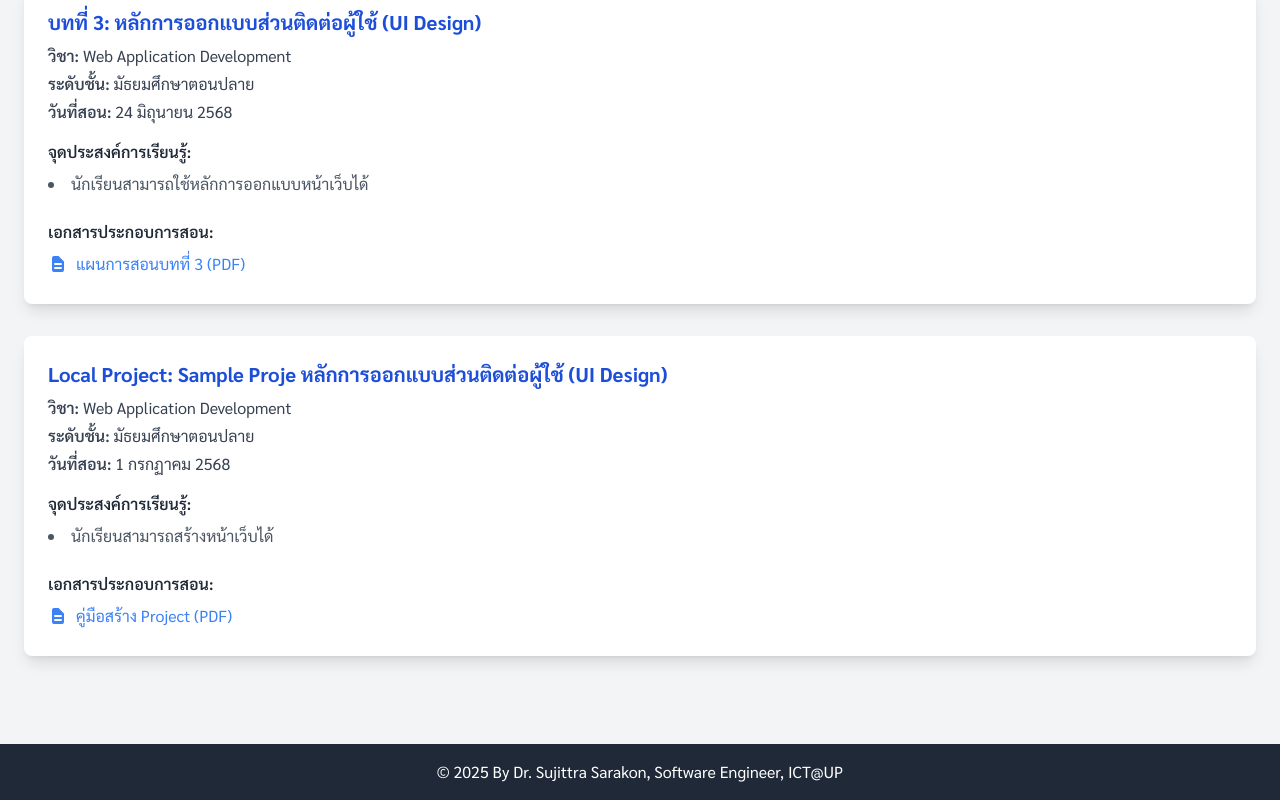
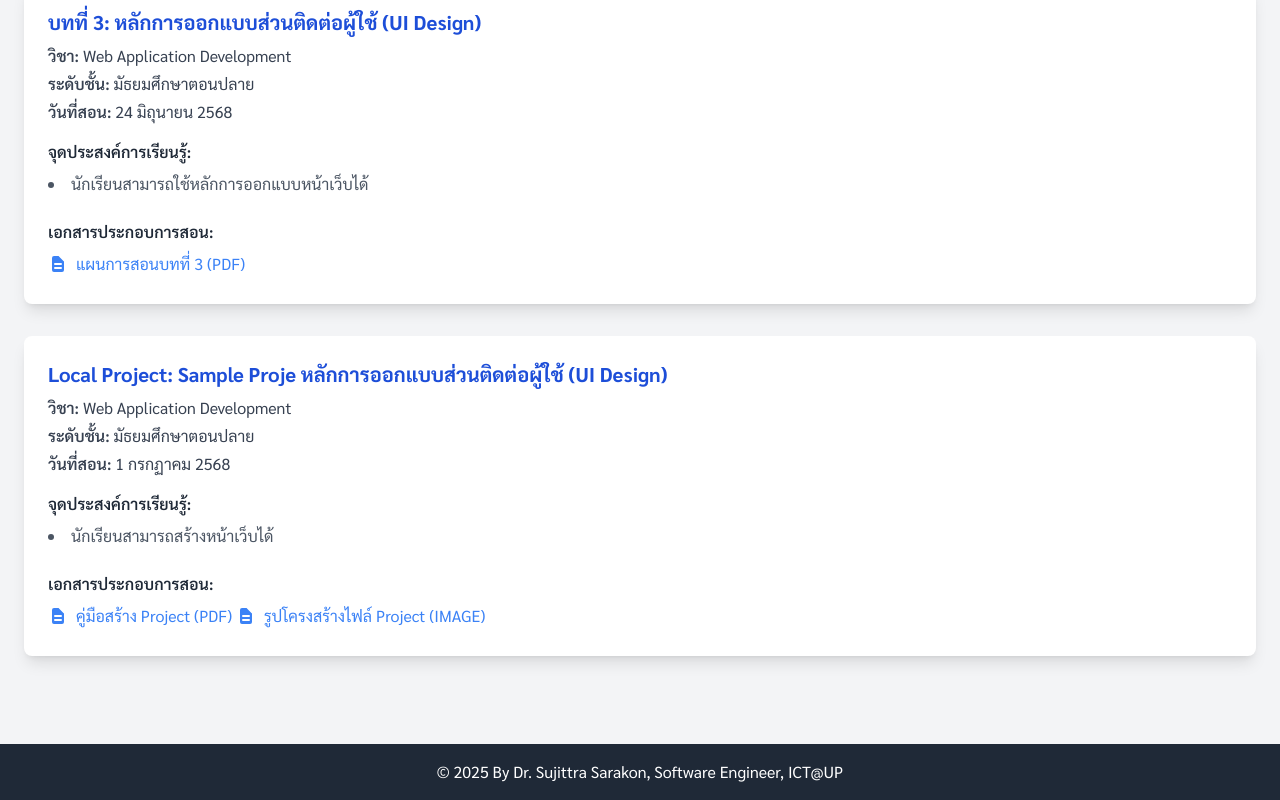
Before and after one commit to sujittra/my-lesson-plans-website, a website: page index.html in a window 1280 px wide. Shown: the part 1028-1828 px from the top of the page. Drawn offline with Linux system fonts and the light colour scheme.

Commit message:
Add image content for card 4

```diff
--- a/index.html
+++ b/index.html
@@ -156,6 +156,12 @@
                                 </svg>
                                 คู่มือสร้าง Project (PDF)
                             </a>
+                            <a href="Structurl File GoDrink.png" target="_blank" class="inline-flex items-center text-blue-500 hover:text-blue-700 hover:underline transition duration-150 ease-in-out">
+                                <svg xmlns="http://www.w3.org/2000/svg" class="h-5 w-5 mr-2" viewBox="0 0 20 20" fill="currentColor">
+                                    <path fill-rule="evenodd" d="M4 4a2 2 0 012-2h4.586A1 1 0 0111 2.586L15.414 7A1 1 0 0116 7.414V16a2 2 0 01-2 2H6a2 2 0 01-2-2V4zm2 6a1 1 0 011-1h6a1 1 0 110 2H7a1 1 0 01-1-1zm1 3a1 1 0 100 2h6a1 1 0 100-2H7z" clip-rule="evenodd" />
+                                </svg>
+                                รูปโครงสร้างไฟล์ Project (IMAGE)
+                            </a>
                         </li>
                     </ul>
                 </div>
```
Also changed, not shown: assets/Structurl File GoDrink.png (added).
